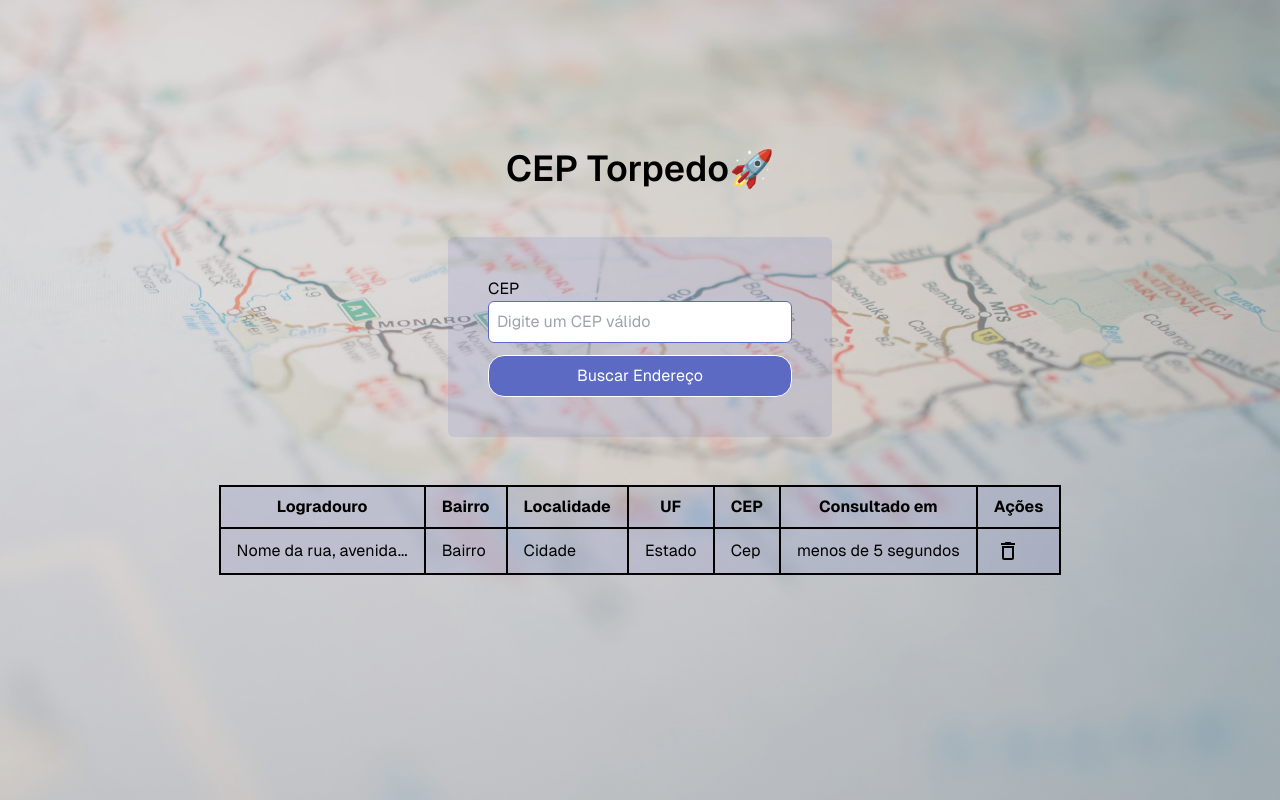
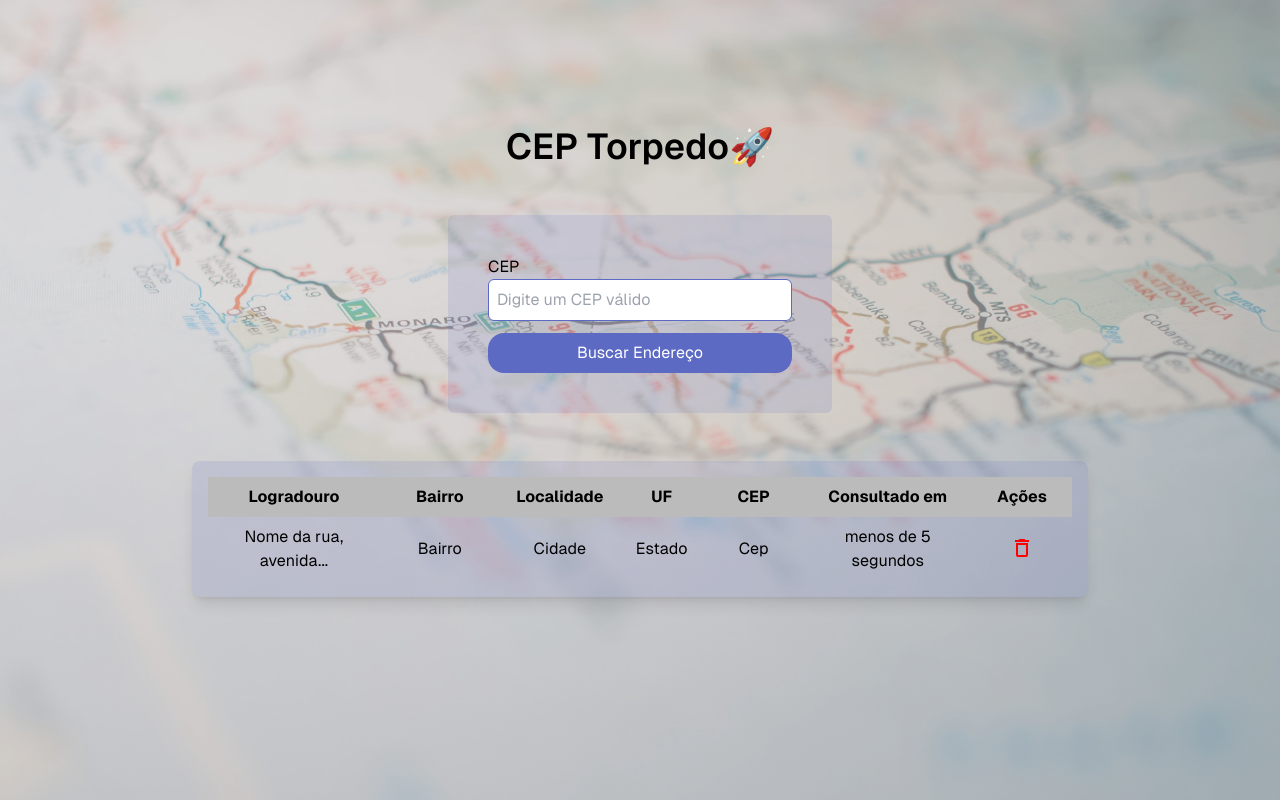
Before and after one commit to hudney-fsbrito/FAP-CEP, a Next.js app: page / in a window 1280 px wide. Built offline with nearby package versions, Linux system fonts and the light colour scheme.

Commit message:
refactor: Estiliza a tabela

```diff
--- a/src/app/components/my-button.tsx
+++ b/src/app/components/my-button.tsx
@@ -24,7 +24,7 @@ export function MyButton({ onFetchAddress }: MyButtonProps) {
       <button
         disabled={!textValue}
         onClick={() => onFetchAddress(textValue)}
-        className="w-full border border-blue-950 p-2 bg-primary text-[#fff] rounded-2xl"
+        className="w-full p-2 bg-primary text-[#fff] rounded-2xl outline-none"
       >
         Buscar Endereço
       </button>
--- a/src/app/page.tsx
+++ b/src/app/page.tsx
@@ -101,44 +101,57 @@ export default function Home() {
       {loading && <p>Carregando...</p>}
 
       {addresses.length > 0 && (
-        <motion.table
-          className="table-auto bg-primary bg-opacity-15 rounded-md [&>*>*>*]:border-2 z-10 "
+        <motion.div
+          className="p-4 w-[80%] max-w-4xl bg-primary bg-opacity-15 z-10 rounded-lg shadow-lg "
           initial={{ opacity: 0, y: 20 }}
           animate={{ opacity: 1, y: 0 }}
           transition={{ duration: 1.8 }}
         >
-          <thead className="">
-            <tr className=" [&>*]:px-4 [&>*]:py-2">
-              <th>Logradouro</th>
-              <th>Bairro</th>
-              <th>Localidade</th>
-              <th>UF</th>
-              <th>CEP</th>
-              <th>Consultado em</th>
-              <th>Ações</th>
+          <motion.table className="table-auto w-full border-collapse ">
+            <thead className="bg-primary2 text-white">
+              <tr className="">
+                <th className="px-4 py-2 min-w-[150px] text-center">
+                  Logradouro
+                </th>
+                <th className="px-4 py-2 min-w-[120px] text-center">Bairro</th>
+                <th className="px-4 py-2 min-w-[120px] text-center">
+                  Localidade
+                </th>
+                <th className="px-4 py-2 min-w-[60px] text-center">UF</th>
+                <th className="px-4 py-2 min-w-[100px] text-center">CEP</th>
+                <th className="px-4 py-2 min-w-[150px] text-center">
+                  Consultado em
+                </th>
+                <th className="px-4 py-2 min-w-[100px] text-center">Ações</th>
               </tr>
             </thead>
             <tbody>
               {addresses.map((address) => (
-              <tr key={address.id} className="[&>*]:px-4 [&>*]:py-2">
-                <td>{address.logradouro}</td>
-                <td>{address.bairro}</td>
-                <td>{address.localidade}</td>
-                <td>{address.estado}</td>
-                <td>{address.cep}</td>
-                <td>{formatDate(address.consultedAt)}</td>
-                <td>
+                <tr
+                  key={address.id}
+                  className="odd:bg-gray-100 even:bg-gray-50 text-center"
+                >
+                  <td className="px-4 py-2">{address.logradouro}</td>
+                  <td className="px-4 py-2">{address.bairro}</td>
+                  <td className="px-4 py-2">{address.localidade}</td>
+                  <td className="px-4 py-2">{address.estado}</td>
+                  <td className="px-4 py-2">{address.cep}</td>
+                  <td className="px-4 py-2">
+                    {formatDate(address.consultedAt)}
+                  </td>
+                  <td className="px-4 py-2">
                     <button
                       onClick={() => handleDeleteAddress(address.id)}
-                    className="bg-red-300 p-0.5 flex items-center"
+                      className="bg-red-500 text-white p-1 rounded-full z-10"
                     >
-                    <MdOutlineDelete size={24} />
+                      <MdOutlineDelete size={24} fill="red" />
                     </button>
                   </td>
                 </tr>
               ))}
             </tbody>
           </motion.table>
+        </motion.div>
       )}
     </div>
   );
--- a/tailwind.config.ts
+++ b/tailwind.config.ts
@@ -9,6 +9,9 @@ const config: Config = {
   theme: {
     colors: {
       primary: "#5c6ac4",
+      primary2: "#bbb",
+      primary3: "#5c6ac4",
+      primary4: "#5c6ac4",
     },
     extend: {
       colors: {
```
Lines whose indentation alone changed are shown as unchanged.
